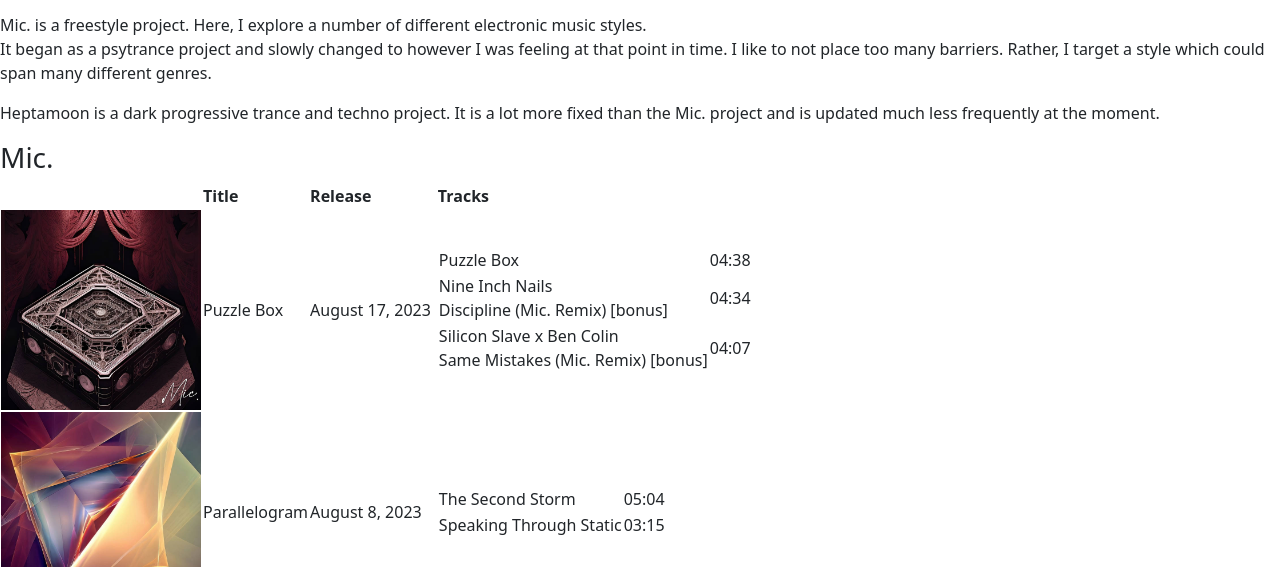
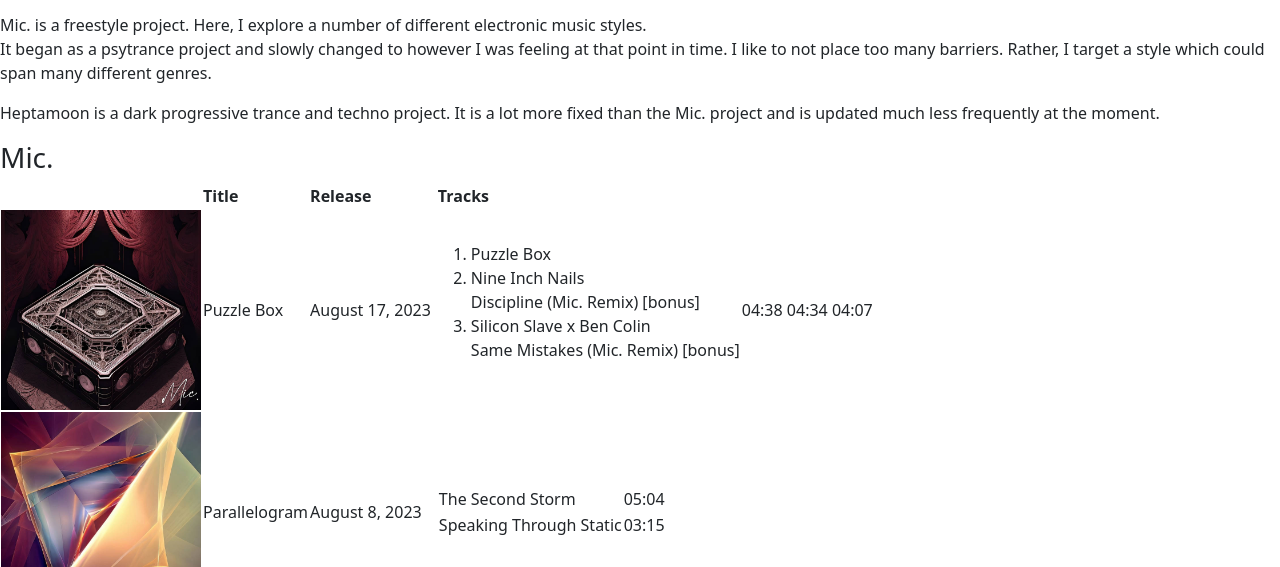
Before and after one commit to CookieWookiee321/Mike-s-Box, a plain HTML site: page index.html in a window 1280 px wide. Shown: the part 233-800 px from the top of the page. Drawn offline with nearby package versions, Linux system fonts and the light colour scheme.

Commit message:
added to table

```diff
--- a/index.html
+++ b/index.html
@@ -55,28 +55,23 @@
                         <table>
                             <tr>
                                 <td>
-                                    Puzzle Box
+                                    <ol>
+                                        <li>
+                                            Puzzle Box
+                                        </li>
+                                        <li>
+                                            Nine Inch Nails<br>Discipline (Mic. Remix) [bonus]
+                                        </li>
+                                        <li>
+                                            Silicon Slave x Ben Colin<br>Same Mistakes (Mic. Remix) [bonus]
+                                        </li>
+                                    </ol>
                                 </td>
                                 <td>
                                     04:38
-                                </td>
-                            </tr>
-                            <tr>
-                                <td>
-                                    Nine Inch Nails<br>Discipline (Mic. Remix) [bonus]
-                                </td>
-                                <td>
                                     04:34
-                                </td>
-                            </tr>
-                            <tr>
-                                <td>
-                                    Silicon Slave x Ben Colin<br>Same Mistakes (Mic. Remix) [bonus]
-                                </td>
-                                <td>
                                     04:07
                                 </td>
-                            </tr>
                         </table>
                     </td>
                 </tr>
```
